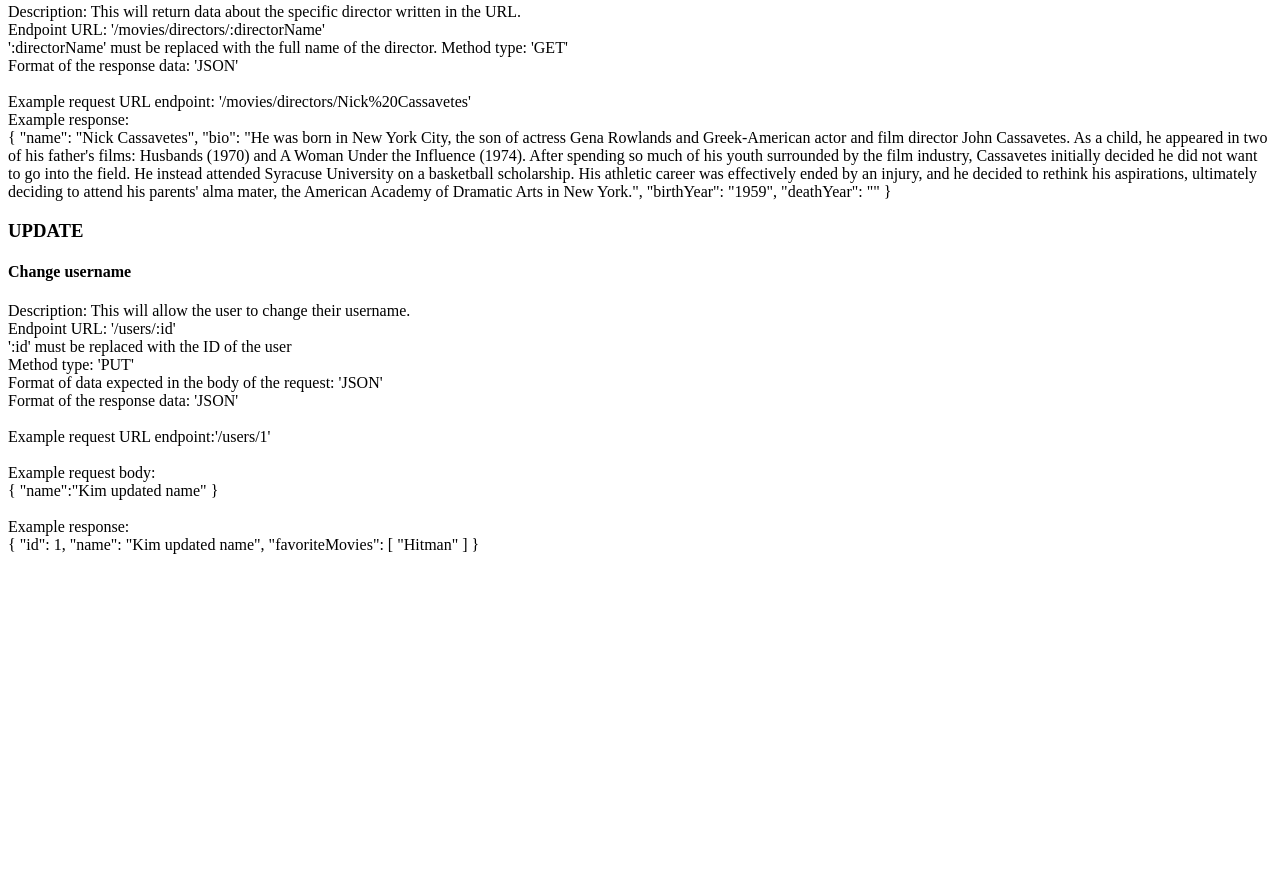
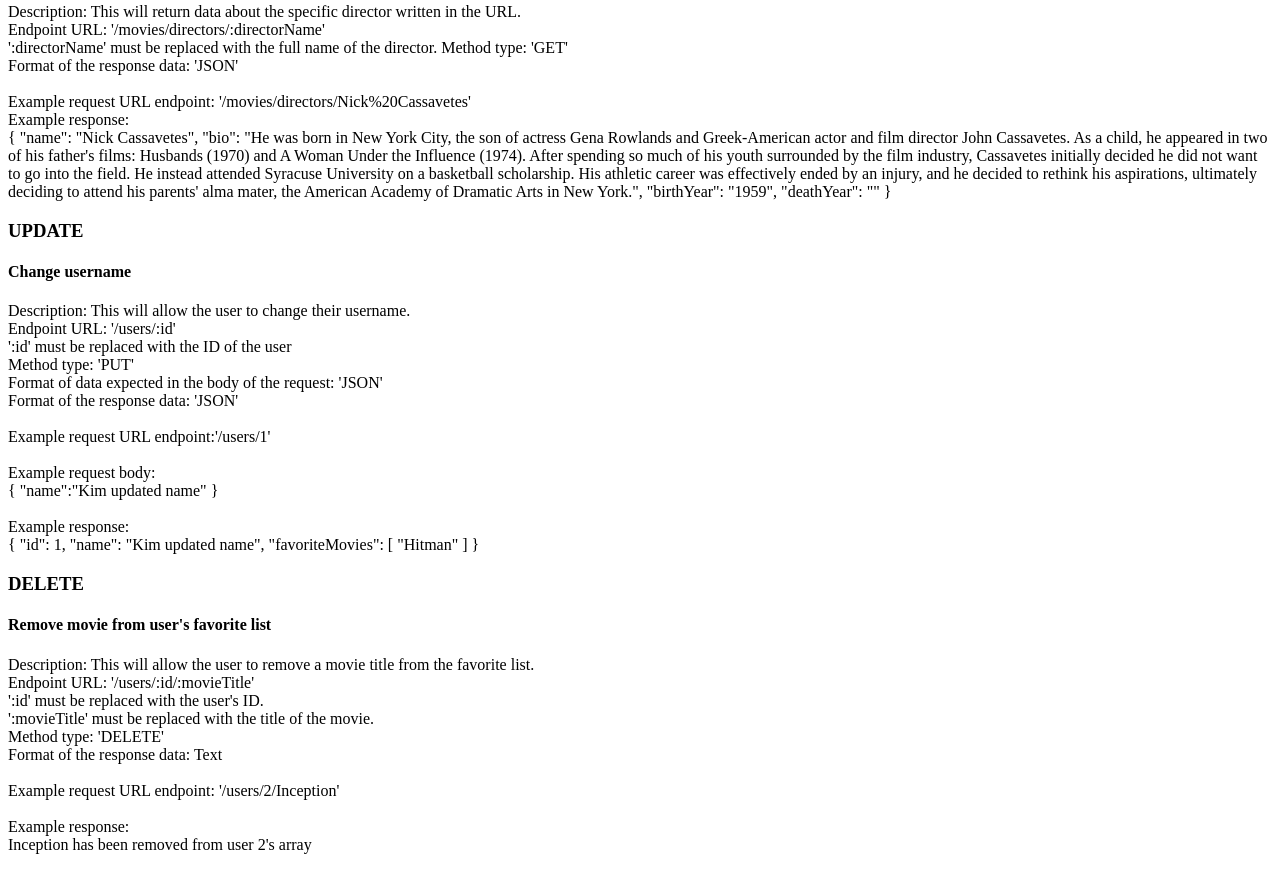
Before and after one commit to Darkpfeffer/movie_api, a website: page public/documentation.html in a window 1280 px wide. Shown: the part 1806-2676 px from the top of the page. Before the commit the page ends 2376 px from the top, so only its background shows below. Drawn offline with Linux system fonts and the light colour scheme.

Commit message:
documented endpoint(remove movie from favorite)

```diff
--- a/public/documentation.html
+++ b/public/documentation.html
@@ -13,7 +13,7 @@
                 <h3>CREATE</h3>
                     <h4>Add a user</h4>
                         <p>
-                            Description: This will add a new user to the users array.<br>
+                            Description: This will add a new user to the user's array.<br>
                             Endpoint URL: '/users'<br>
                             Method type: 'POST'<br>
                             Format of data expected in the body of the request: 'JSON'<br>
@@ -26,9 +26,9 @@
                             { "name": "Mary", "favoriteMovies": [],
                              "id": "1ee0a9c2-b399-4a6f-ba0a-3d4f2641e989" }
                         </p>
-                    <h4>Add a movie to the users favorite list</h4>
+                    <h4>Add a movie to the user's favorite list</h4>
                         <p>
-                            Description: This will add a movie title to the users favorite list.
+                            Description: This will add a movie title to the user's favorite list.
                             Endpoint URL: '/users/:id/:movieTitle'<br>
                             ':id' must be replaced with the ID of the user.<br>
                             ':movieTitle' must be replaced with the title of the movie<br>
@@ -172,6 +172,22 @@
                                 ]
                             }
                         </p>
+                <h3>DELETE</h3>
+                    <h4>Remove movie from user's favorite list</h4>
+                        <p>
+                            Description: This will allow the user to remove a movie title
+                             from the favorite list.<br>
+                            Endpoint URL: '/users/:id/:movieTitle'<br>
+                            ':id' must be replaced with the user's ID.<br>
+                            ':movieTitle' must be replaced with the title of the movie.<br>
+                            Method type: 'DELETE'<br>
+                            Format of the response data: Text<br>
+                            <br>
+                            Example request URL endpoint: '/users/2/Inception'<br>
+                            <br>
+                            Example response:<br>
+                            Inception has been removed from user 2's array
+                        </p>
         </div>
     </body>
 </html>
```
